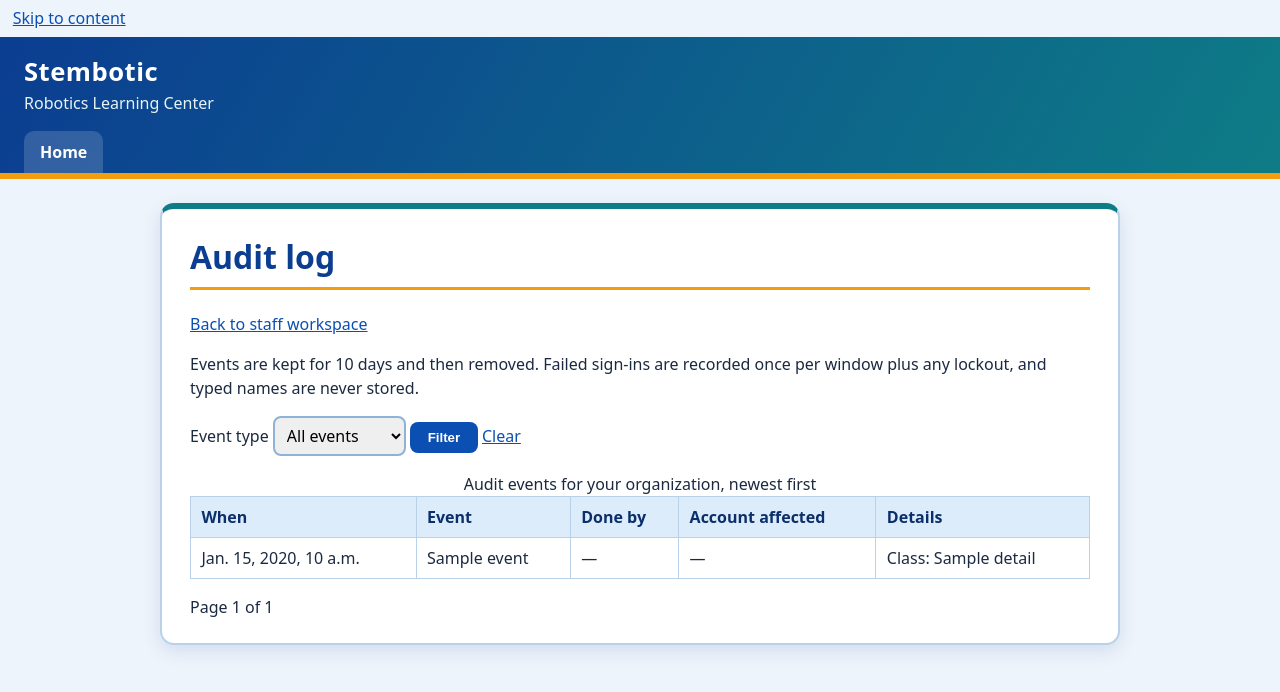
After one commit to pavanjains/lms, a Django app: template templates/accounts/owner_audit.html in a window 1280 px wide. The commit adds this page. Shown: the top 692 px of the page. Run offline with Django 5.2, Linux system fonts and the light colour scheme; the template is opened without the code that fills it: most values are stand-ins (such as "Sample title", 1, 10 or a date in 2020); parts of the project's set-up code (start-up, migrations or seed data) failed here and were passed over.

Commit message:
PROD-07: owner-only audit page and retention purge command

```diff
--- a/apps/accounts/owner_urls.py
+++ b/apps/accounts/owner_urls.py
@@ -1,6 +1,7 @@
 from django.urls import path
 
 from apps.accounts import mfa_policy_views
+from apps.accounts.audit_views import audit_log
 from apps.accounts.deactivation import deactivate
 from apps.accounts.onboarding import invite
 from apps.accounts.owner_views import instructor_management, revoke_invitation
@@ -8,6 +9,7 @@ from apps.accounts.owner_views import instructor_management, revoke_invitation
 app_name = "owner-accounts"
 urlpatterns = [
     path("security/mfa/", mfa_policy_views.settings_view, name="mfa-policy"),
+    path("audit/", audit_log, name="audit-log"),
     path("instructors/", instructor_management, name="instructors"),
     path("instructors/<int:instructor_id>/deactivate/", deactivate, name="deactivate-instructor"),
     path("invitations/new/", invite, name="invite"),
--- /dev/null
+++ b/templates/accounts/owner_audit.html
@@ -0,0 +1,35 @@
+{% extends "base.html" %}
+{% block content %}
+<h1>Audit log</h1>
+<p><a href="{% url 'staff-home' %}">Back to staff workspace</a></p>
+<p>Events are kept for {{ retention_days }} days and then removed. Failed sign-ins are recorded once per window plus any lockout, and typed names are never stored.</p>
+<form method="get">
+  <label for="type">Event type</label>
+  <select id="type" name="type">
+    <option value=""{% if not selected %} selected{% endif %}>All events</option>
+    {% for value, label in types %}<option value="{{ value }}"{% if value == selected %} selected{% endif %}>{{ label }}</option>{% endfor %}
+  </select>
+  <button type="submit">Filter</button>
+  <a href="{% url 'owner-accounts:audit-log' %}">Clear</a>
+</form>
+<table>
+  <caption>Audit events for your organization, newest first</caption>
+  <thead><tr><th scope="col">When</th><th scope="col">Event</th><th scope="col">Done by</th><th scope="col">Account affected</th><th scope="col">Details</th></tr></thead>
+  <tbody>
+  {% for event in page %}
+  <tr>
+    <td>{{ event.created_at }}</td>
+    <td>{{ event.label }}</td>
+    <td>{{ event.actor_username|default:"—" }}</td>
+    <td>{{ event.subject_username|default:"—" }}</td>
+    <td>{% if event.detail.classroom_name %}Class: {{ event.detail.classroom_name }}{% elif event.detail.role %}Role: {{ event.detail.role }}{% elif event.detail.name_digest %}Name code: {{ event.detail.name_digest }}{% else %}—{% endif %}</td>
+  </tr>
+  {% empty %}<tr><td colspan="5">No audit events match.</td></tr>{% endfor %}
+  </tbody>
+</table>
+<nav aria-label="Audit log pages">
+{% if page.has_previous %}<a href="?type={{ selected|urlencode }}&amp;page={{ page.previous_page_number }}">Previous</a>{% endif %}
+<span>Page {{ page.number }} of {{ page.paginator.num_pages }}</span>
+{% if page.has_next %}<a href="?type={{ selected|urlencode }}&amp;page={{ page.next_page_number }}">Next</a>{% endif %}
+</nav>
+{% endblock %}
--- a/templates/accounts/owner_instructors.html
+++ b/templates/accounts/owner_instructors.html
@@ -4,6 +4,7 @@
 <h1>Instructors and invitations</h1>
 <p><a href="{% url 'staff-home' %}">Back to staff workspace</a></p>
 <p><a href="{% url 'owner-accounts:invite' %}">Invite instructor</a></p>
+<p><a href="{% url 'owner-accounts:audit-log' %}">View audit log</a></p>
 {% for message in messages %}<p role="status">{{ message }}</p>{% endfor %}
 {% mfa_policy_panel %}
 <form method="get">
```
Also changed, not shown: apps/accounts/audit_views.py (added, +32 -0 lines), apps/accounts/management/commands/purge_audit_events.py (added, +12 -0 lines).
